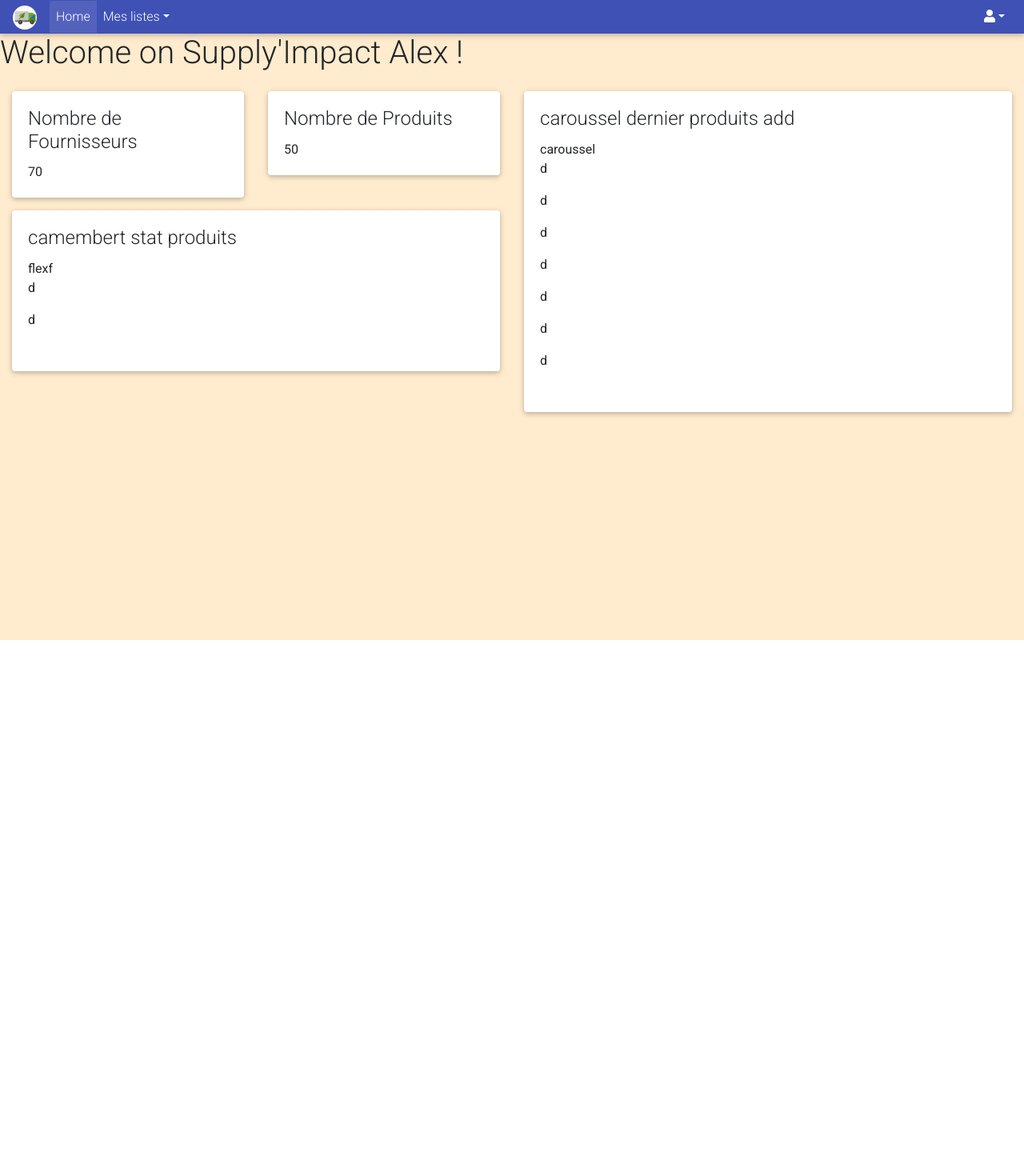
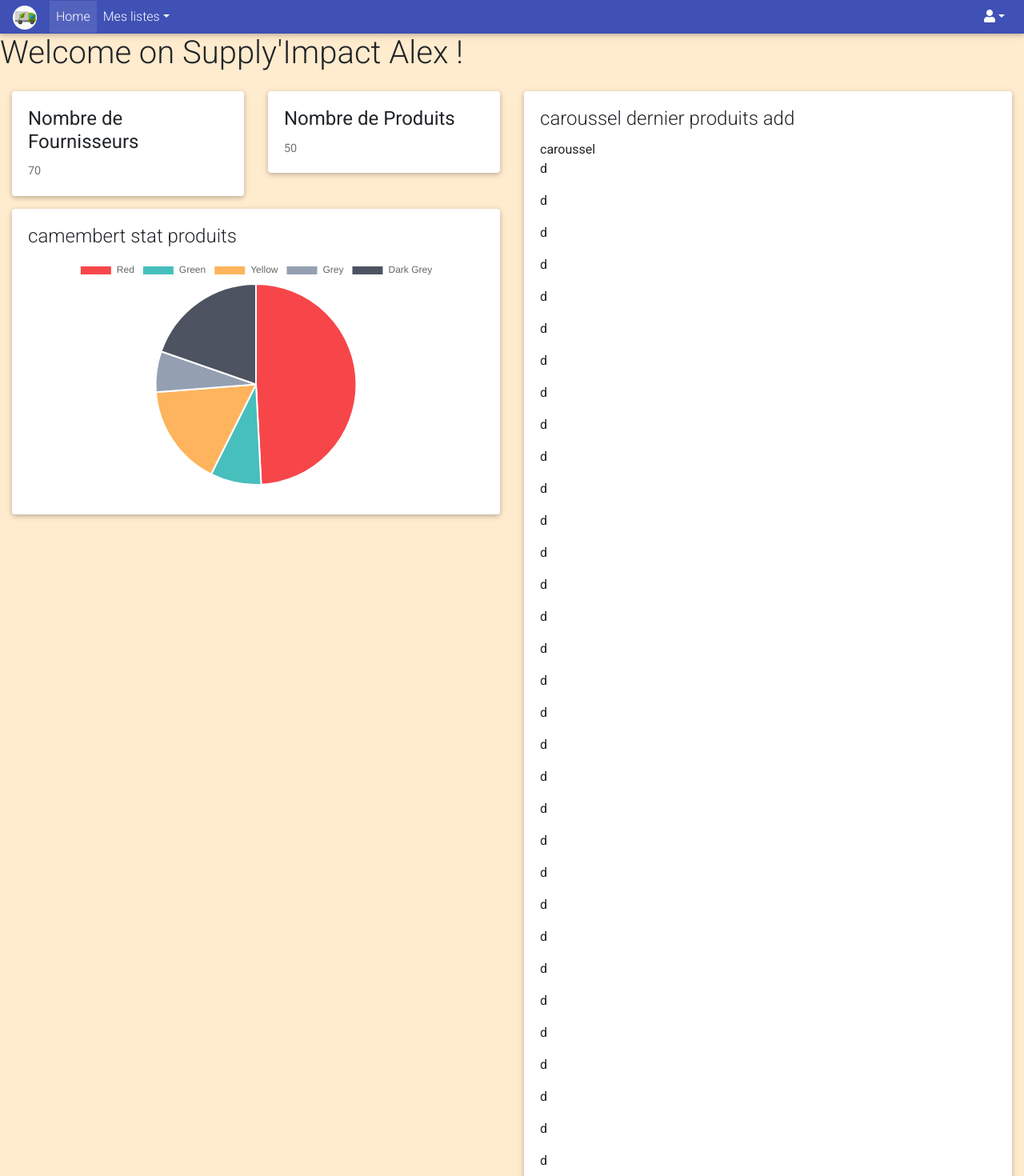
Before and after one commit to LouisDeveze/supply-impact, a React (Create React App) app in the folder frontend/: page /home in a window 1280 px wide. Shown: the top 1470 px of the page at 80% size. Before the commit the page ends 800 px from the top, so only its background shows below. Built offline with nearby package versions, Linux system fonts and the light colour scheme.

Commit message:
profil 1st

```diff
--- a/frontend/src/App.js
+++ b/frontend/src/App.js
@@ -1,6 +1,7 @@
 import React, {Component} from 'react';
 import ProcessEditor from './pages/ProcessEditor';
 import Home from './pages/Home';
+import Profil from './pages/Profil';
 import { Route} from "react-router-dom";
 
 
@@ -11,6 +12,7 @@ export default class App extends Component {
       <div>
         <Route path="/" exact component={ProcessEditor} />
         <Route path="/home" exact component={Home} />
+        <Route path="/profil" exact component={Profil} />
       </div>
     );
   }
--- a/frontend/src/components/nav/NavHome.js
+++ b/frontend/src/components/nav/NavHome.js
@@ -42,7 +42,7 @@ class NavHome extends Component {
                 <MDBCollapse isOpen = { this.state.collapse } navbar>
                     <MDBNavbarNav left>
                         <MDBNavItem active>
-                            <MDBNavLink to="#">Home</MDBNavLink>
+                            <MDBNavLink to="/home">Home</MDBNavLink>
                         </MDBNavItem>
                         <MDBNavItem>
                             <MDBDropdown>
@@ -70,7 +70,7 @@ class NavHome extends Component {
                                 </MDBDropdownToggle>
                                 <MDBDropdownMenu right basic className="dropdown-default">
                                 <MDBDropdownItem href="#!">Notifications</MDBDropdownItem>
-                                <MDBDropdownItem href="#!">Profil/Account</MDBDropdownItem>
+                                <MDBDropdownItem href="/profil">Profil/Account</MDBDropdownItem>
                                 <MDBDropdownItem href="#!">Logout</MDBDropdownItem>
                                 </MDBDropdownMenu>
                             </MDBDropdown>
--- a/frontend/src/pages/Home.js
+++ b/frontend/src/pages/Home.js
@@ -1,6 +1,7 @@
 import React, { Component } from "react";
 import NavHome from "../components/nav/NavHome";
-import { MDBBox, MDBContainer,MDBCard,MDBCardTitle,MDBCardText,MDBRow,MDBCol } from 'mdbreact';
+import { Pie } from "react-chartjs-2";
+import { MDBBox, MDBContainer,MDBCard,MDBCardTitle,MDBCardText,MDBRow,MDBCol,MDBCardGroup,MDBCardBody } from 'mdbreact';
 import "./pages.css"
 
 export default class Home extends Component {
@@ -12,7 +13,32 @@ export default class Home extends Component {
         nbFourn : 70
       };
     }
-
+    state = {
+        dataPie: {
+          labels: ["Red", "Green", "Yellow", "Grey", "Dark Grey"],
+          datasets: [
+            {
+              data: [300, 50, 100, 40, 120],
+              backgroundColor: [
+                "#F7464A",
+                "#46BFBD",
+                "#FDB45C",
+                "#949FB1",
+                "#4D5360",
+                "#AC64AD"
+              ],
+              hoverBackgroundColor: [
+                "#FF5A5E",
+                "#5AD3D1",
+                "#FFC870",
+                "#A8B3C5",
+                "#616774",
+                "#DA92DB"
+              ]
+            }
+          ]
+        }
+    }
 
     render() {
         return (
@@ -27,20 +53,24 @@ export default class Home extends Component {
                             <MDBCol sm="6">
                                 <MDBRow >
                                         <MDBCol sm="6">
-                                            <MDBCard className="card-body" style={{ width: "100%", marginTop: "1rem" }}>
+                                            <MDBCard className="card-bodyd" style={{ width: "100%", marginTop: "1rem" }}>
+                                                <MDBCardBody>
                                                     <MDBCardTitle>Nombre de Fournisseurs</MDBCardTitle>
                                                     <MDBCardText>
                                                         {this.data.nbFourn}
                                                     </MDBCardText>
+                                                </MDBCardBody>
                                             </MDBCard>
                                         </MDBCol>
 
                                         <MDBCol sm="6">
-                                        <MDBCard className="card-body" style={{ width: "100%", marginTop: "1rem" }}>
+                                            <MDBCard className="card-bodyd" style={{ width: "100%", marginTop: "1rem" }}>
+                                                <MDBCardBody>
                                                     <MDBCardTitle>Nombre de Produits</MDBCardTitle>
                                                     <MDBCardText>
                                                         {this.data.nbProd}
                                                     </MDBCardText>
+                                                </MDBCardBody>
                                             </MDBCard>
                                         </MDBCol>
                                 </MDBRow>
@@ -50,10 +80,8 @@ export default class Home extends Component {
                                     <MDBCard className="card-body" style={{ width: "100%", height:"100%", marginTop: "1rem" }}>
                                         <MDBCardTitle>camembert stat produits</MDBCardTitle>
                                         <MDBCardText>
-                                            flexf
 
-                                            <p>d</p>
-                                            <p>d</p>
+                                            <Pie data={this.state.dataPie} options={{ responsive: true }} />
                                         </MDBCardText>
                                     </MDBCard>
                                 </MDBCol>
@@ -62,10 +90,38 @@ export default class Home extends Component {
                             </MDBCol>
 
                             <MDBCol sm="6">
-                                <MDBCard className="card-body" style={{ width: "100%", height:"100%", marginTop: "1rem" }}>
+                                <MDBCard className="card-body" style={{ height:"100%", marginTop: "1rem", overflow:"hidden" }}>
                                     <MDBCardTitle>caroussel dernier produits add</MDBCardTitle>
                                     <MDBCardText>
                                         caroussel
+                                            <p>d</p>
+                                            <p>d</p>
+                                            <p>d</p>
+                                            <p>d</p>
+                                            <p>d</p>
+                                            <p>d</p>
+                                            <p>d</p>
+                                            <p>d</p>
+                                            <p>d</p>
+                                            <p>d</p>
+                                            <p>d</p>
+                                            <p>d</p>
+                                            <p>d</p>
+                                            <p>d</p>
+                                            <p>d</p>
+                                            <p>d</p>
+                                            <p>d</p>
+                                            <p>d</p>
+                                            <p>d</p>
+                                            <p>d</p>
+                                            <p>d</p>
+                                            <p>d</p>
+                                            <p>d</p>
+                                            <p>d</p>
+                                            <p>d</p>
+                                            <p>d</p>
+                                            <p>d</p>
+                                            <p>d</p>
                                             <p>d</p>
                                             <p>d</p>
                                             <p>d</p>
--- /dev/null
+++ b/frontend/src/pages/Profil.js
@@ -0,0 +1,79 @@
+import React, { Component } from "react";
+import NavHome from "../components/nav/NavHome";
+import { Pie } from "react-chartjs-2";
+import { MDBBox, MDBContainer,MDBCard,MDBCardTitle,MDBCardText,MDBRow,MDBCol } from 'mdbreact';
+import "./pages.css"
+
+export default class Profil extends Component {
+    constructor(props) {
+      super(props);
+      this.data = {
+        name : "Alex",
+        nbProd : 50,
+        nbFourn : 70
+      };
+    }
+
+
+    render() {
+        return (
+            <div className="Home" style={{width: "100%", height:"100%", paddingTop:"0px", paddingBottom:"0px"}}>
+                <div className="site-content">
+                    <NavHome />
+
+                    <h1 className="global_title_1">My Profil ({this.data.name})</h1>
+
+                    <MDBContainer fluid  style={{ height:"100%"}} >
+                        <MDBRow >
+                            <MDBCol sm="6">
+
+                                <MDBRow >
+                                    <MDBCol sm="12">
+                                        <MDBCard className="card-body" style={{ width: "100%", marginTop: "1rem" }}>
+                                            <MDBCardTitle>Infos</MDBCardTitle>
+                                            <MDBCardText>
+                                                {this.data.nbFourn}
+                                            </MDBCardText>
+                                        </MDBCard>
+
+                                    </MDBCol>
+                                </MDBRow>
+                                <MDBRow >
+
+                                    <MDBCol sm="12">
+                                        <MDBCard className="card-body" style={{ width: "100%", height:"100%", marginTop: "1rem" }}>
+                                            <MDBCardTitle>MDP</MDBCardTitle>
+                                            <MDBCardText>
+
+                                            </MDBCardText>
+                                        </MDBCard>
+                                    </MDBCol>
+
+                                </MDBRow>
+                            </MDBCol>
+
+                            <MDBCol sm="6">
+                                <MDBCard className="card-body" style={{ width: "100%", height:"100%", marginTop: "1rem" }}>
+                                    <MDBCardTitle>PP</MDBCardTitle>
+                                    <MDBCardText>
+                                        caroussel
+                                            <p>d</p>
+                                            <p>d</p>
+                                            <p>d</p>
+                                            <p>d</p>
+                                            <p>d</p>
+                                            <p>d</p>
+                                            <p>d</p>
+                                    </MDBCardText>
+                                </MDBCard>
+
+                            </MDBCol>
+                        </MDBRow>
+                    </MDBContainer>
+
+                </div>
+
+            </div>
+        );
+    }
+}
--- a/frontend/src/pages/pages.css
+++ b/frontend/src/pages/pages.css
@@ -4,6 +4,7 @@
     display: flex;
 	flex-direction: column;
 	min-height: 100vh;
+	overflow-y: auto;
 }
 
 .site-content {
```
Lines whose indentation alone changed are shown as unchanged.
